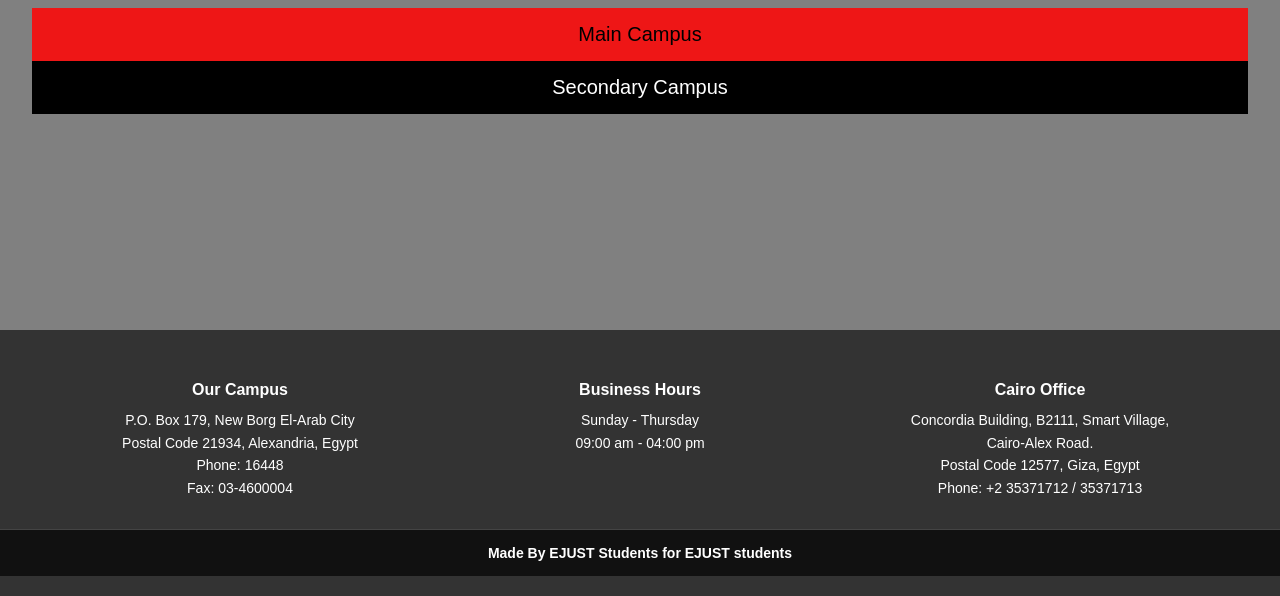
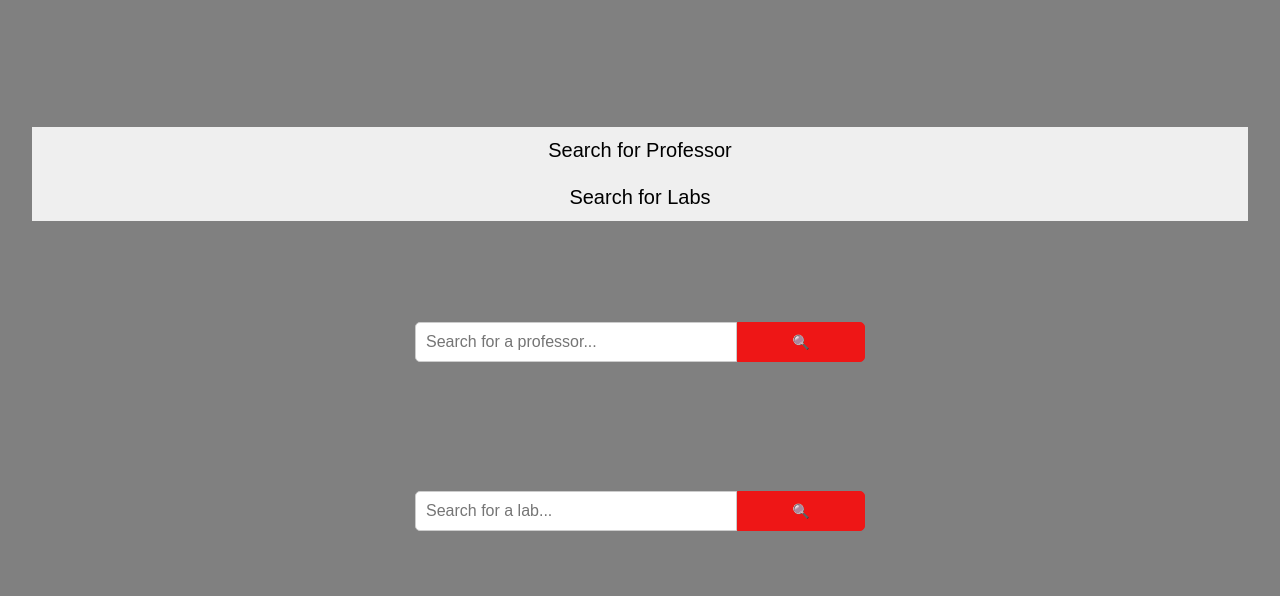
Before and after one commit to GeorgeAnton06/EJUST-Explorer, a plain HTML site: page index.html in a window 1280 px wide. Shown: the part 204-800 px from the top of the page. Drawn offline with nearby package versions, Linux system fonts and the light colour scheme.

Commit message:
Update index.html

```diff
--- a/index.html
+++ b/index.html
@@ -4,71 +4,29 @@
     <meta charset="UTF-8">
     <meta name="viewport" content="width=device-width, initial-scale=1.0">
     <title>EJUST Explorer</title>
-   <link rel="stylesheet" href="./Prototype1.css">
-    <link rel="stylesheet" href="https://unpkg.com/leaflet/dist/leaflet.css"/>
-    <link rel="stylesheet" href="https://cdnjs.cloudflare.com/ajax/libs/font-awesome/6.0.0-beta3/css/all.min.css">
+    <link rel="stylesheet" href="./Prototype1.css">
+    <script defer src="./Prototype1.js"></script>
 </head>
 <body>
-	 <div class="body-wrapper">
-	<h2><b>EJUSTExplorer</b></h2>
+    <h2>EJUST Explorer</h2>
     <p>Navigate Your Campus with Ease!</p>
+
     <div class="campus-selection">
-    <p id="CSel">Please choose your Campus:</p>
-        <!-- Buttons -->
-    <div class="button-container">
-        <button id="main-campus-btn">Main Campus</button>
-        <button id="secondary-campus-btn">Secondary Campus</button>
-    </div>
-</div>
-    <!-- Content Sections (Initially Hidden) -->
-    <div id="main-campus-content" class="campus-content hidden">
-        <h2>Main Campus</h2>
-        <p>Welcome to the Main Campus! Here you will find the administration offices, lecture halls, and libraries.</p>
-    <div class="search-container">
-        <input type="text" id="main-search" placeholder="Search for a professor...">
-        <button id="main-search-btn"><i class="fas fa-search"></i></button> <!-- Search button with icon -->
-    </div>
-    <div id="main-results"></div> <!-- Results will be displayed here -->
-</div>
-</div>
+        <button id="professor-btn">Search for Professor</button>
+        <button id="labs-btn">Search for Labs</button>
     </div>
 
-    <div id="secondary-campus-content" class="campus-content hidden">
-        <h2>Secondary Campus</h2>
-        <p>Welcome to the Secondary Campus! This campus hosts specialized research labs and faculty offices.</p>
-    <div class="search-container">
-        <input type="text" id="secondary-search" placeholder="Search for a professor...">
-        <button id="secondary-search-btn"><i class="fas fa-search"></i></button> <!-- Search button with icon -->
+    <!-- Search bars (Initially Hidden) -->
+    <div id="professor-search-container" class="search-container hidden">
+        <input type="text" id="professor-search" placeholder="Search for a professor...">
+        <button id="professor-search-btn">🔍</button>
+        <div id="professor-results"></div>
     </div>
-    <div id="secondary-results"></div> <!-- Results will be displayed here -->
+
+    <div id="labs-search-container" class="search-container hidden">
+        <input type="text" id="labs-search" placeholder="Search for a lab...">
+        <button id="labs-search-btn">🔍</button>
+        <div id="labs-results"></div>
     </div>
-</div>
-   <footer>
-    <div class="footer-container">
-        <div class="footer-section">
-            <h4>Our Campus</h4>
-            <p>P.O. Box 179, New Borg El-Arab City<br>
-            Postal Code 21934, Alexandria, Egypt<br>
-            Phone: 16448<br>
-            Fax: 03-4600004</p>
-        </div>
-        <div class="footer-section">
-            <h4>Business Hours</h4>
-            <p>Sunday - Thursday<br>
-            09:00 am - 04:00 pm</p>
-        </div>
-        <div class="footer-section">
-            <h4>Cairo Office</h4>
-            <p>Concordia Building, B2111, Smart Village,<br>
-            Cairo-Alex Road.<br>
-            Postal Code 12577, Giza, Egypt<br>
-            Phone: +2 35371712 / 35371713</p>
-        </div>
-    </div>
-    <div class="footer-bottom">
-    	<p>Made By EJUST Students for EJUST students </p>
-    </div>
-</footer>
-    <script src="./Prototype1.js"></script>
 </body>
 </html>
```
